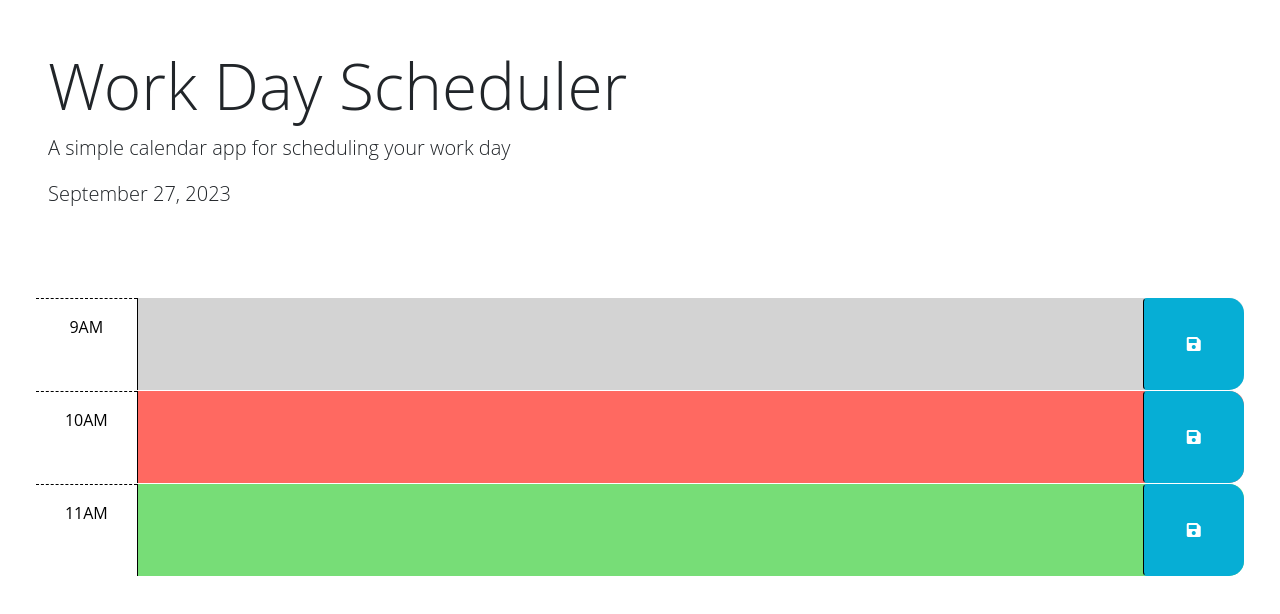
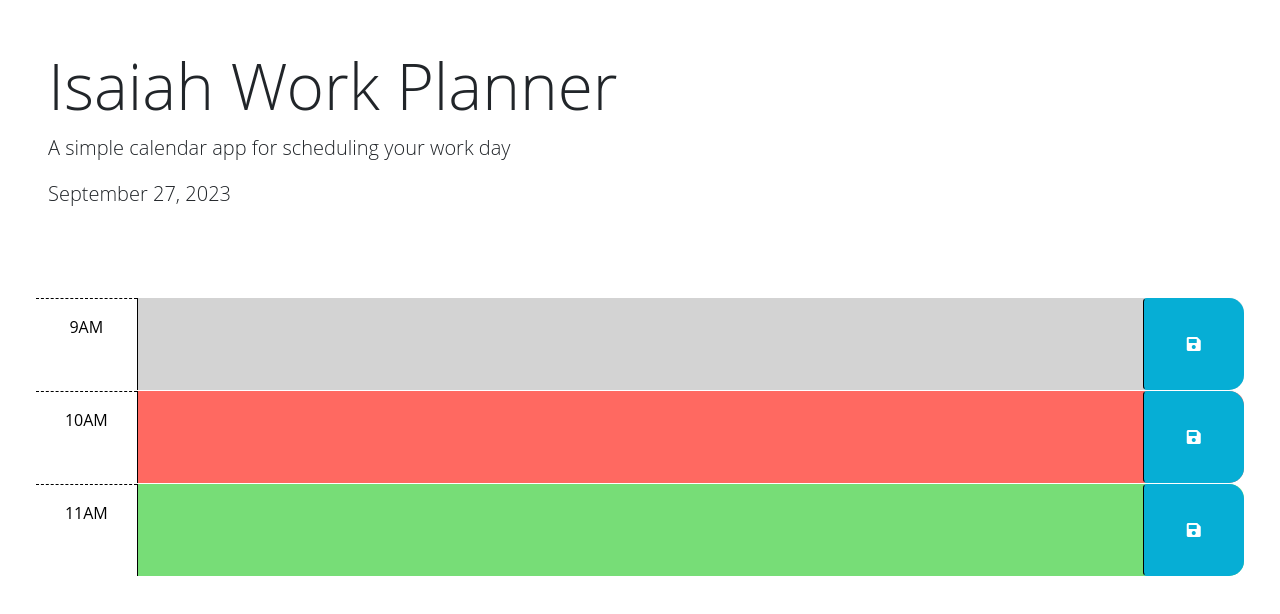
Before and after one commit to Fablecain/isaiah-work-planner, a plain HTML site: page index.html in a window 1280 px wide. Drawn offline with nearby package versions, Linux system fonts and the light colour scheme.

```diff
--- a/index.html
+++ b/index.html
@@ -26,7 +26,7 @@
 
   <body>
     <header class="p-5 mb-4">
-      <h1 class="display-3">Work Day Scheduler</h1>
+      <h1 class="display-3">Isaiah Work Planner</h1>
       <p class="lead">A simple calendar app for scheduling your work day</p>
       <p id="currentDay" class="lead"></p>
     </header>
```
Also changed, not shown: 1 other file.
